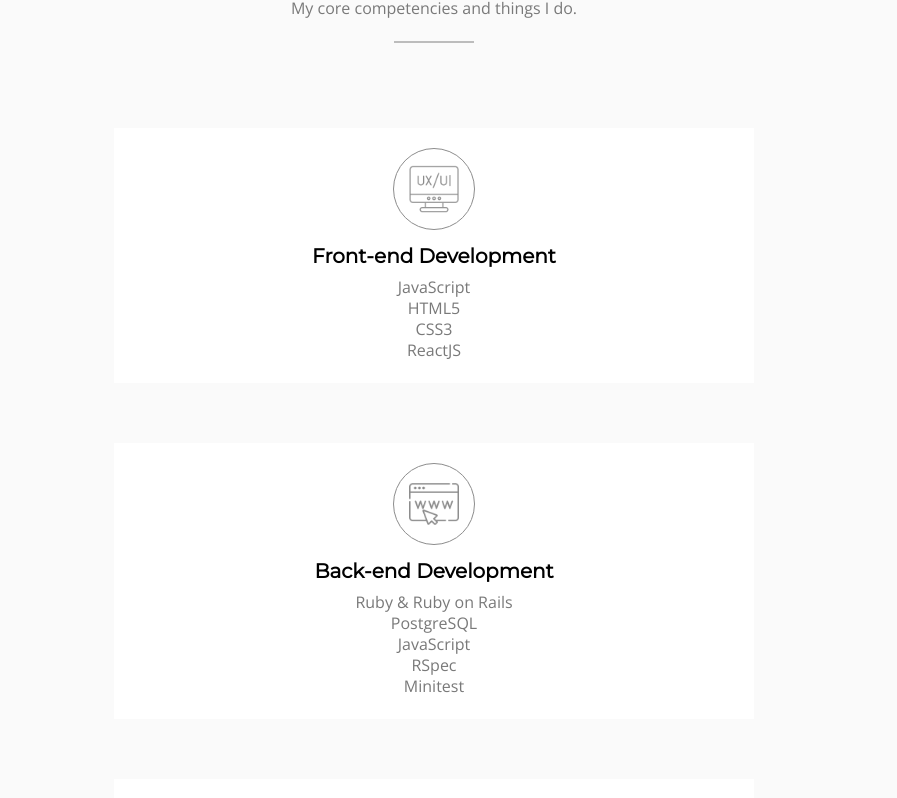
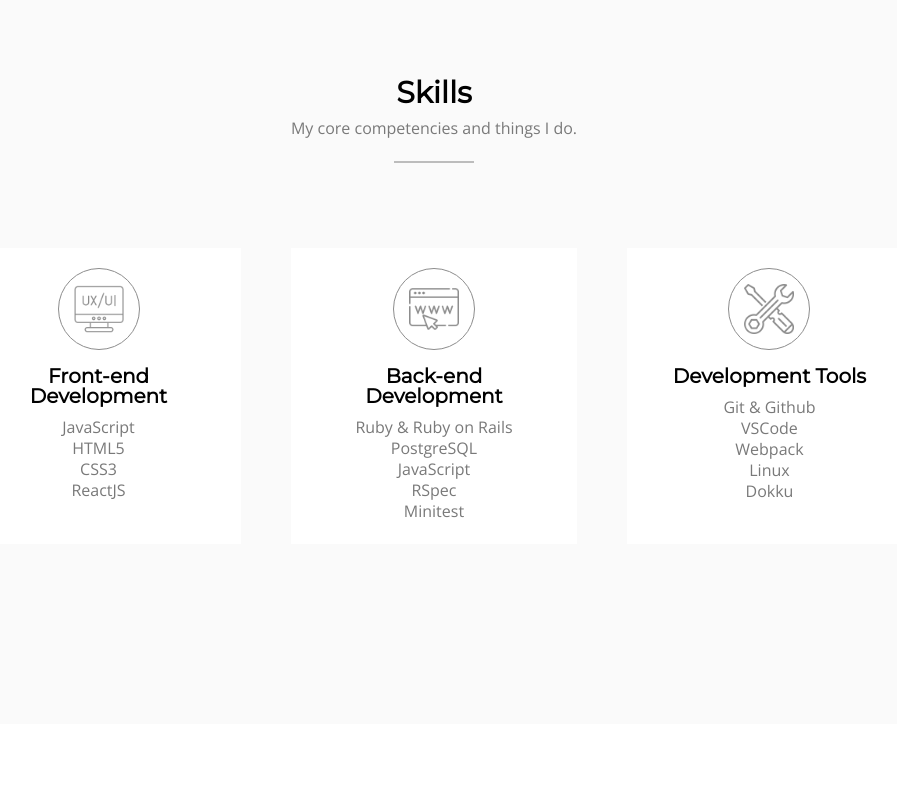
Before and after one commit to justinkim2015/portfolio-v3, a React (Create React App) app: page / in a window 1280 px wide. Shown: the part 1618-2416 px from the top of the page, without its empty margins (206-1103 px from the left). Built offline with nearby package versions, Linux system fonts and the light colour scheme.

Commit message:
style skills for laptop

```diff
--- a/src/skills/Skills.js
+++ b/src/skills/Skills.js
@@ -31,6 +31,7 @@
         <div className='underbar'></div>
       </div>
 
+      <div className='skills-container'>
         <motion.div
         ref={ref}
         variants={skillsVariant}
@@ -47,7 +48,6 @@
             <li className='skill'>ReactJS</li>
           </ul>
         </motion.div>
-
         <motion.div
         ref={ref}
         variants={skillsVariant}
@@ -65,7 +65,6 @@
             <li className='skill'>Minitest</li>
           </ul>
         </motion.div>
-
         <motion.div
         ref={ref}
         variants={skillsVariant}
@@ -83,6 +82,7 @@
             <li className='skill'>Dokku</li>
           </ul>
         </motion.div>
+      </div>
 
     </section>
   )
--- a/src/skills/skills.css
+++ b/src/skills/skills.css
@@ -81,6 +81,23 @@
 
 /* Laptop */
 @media (min-width: 1024px) {
+  #skills {
+    padding: 120px 0;
+  }
+
+  .skills-container {
+    display: flex;
+    justify-content: center;
+    gap: 50px;
+  }
+
+  .skill-title {
+    text-align: center;
+  }
+
+  .frontend, .backend, .dev {
+    padding: 20px 30px;
+  }
 
 }
 
```
Lines whose indentation alone changed are shown as unchanged.
